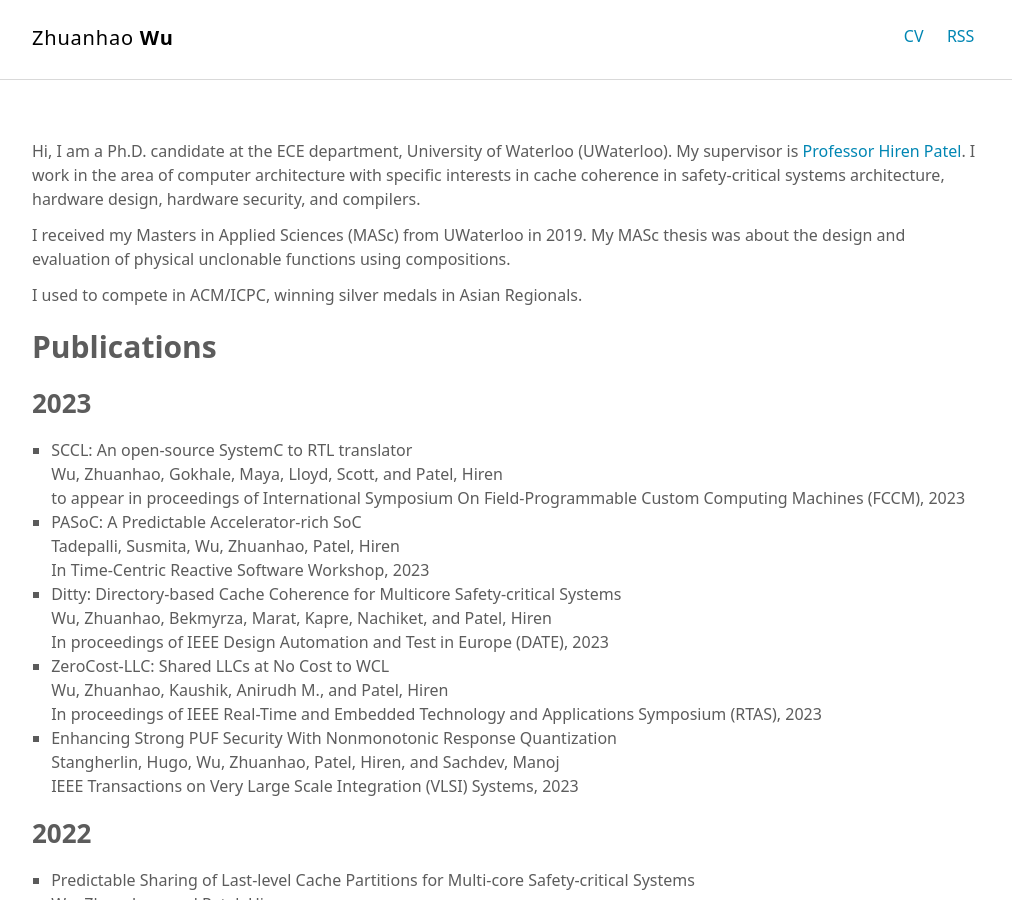
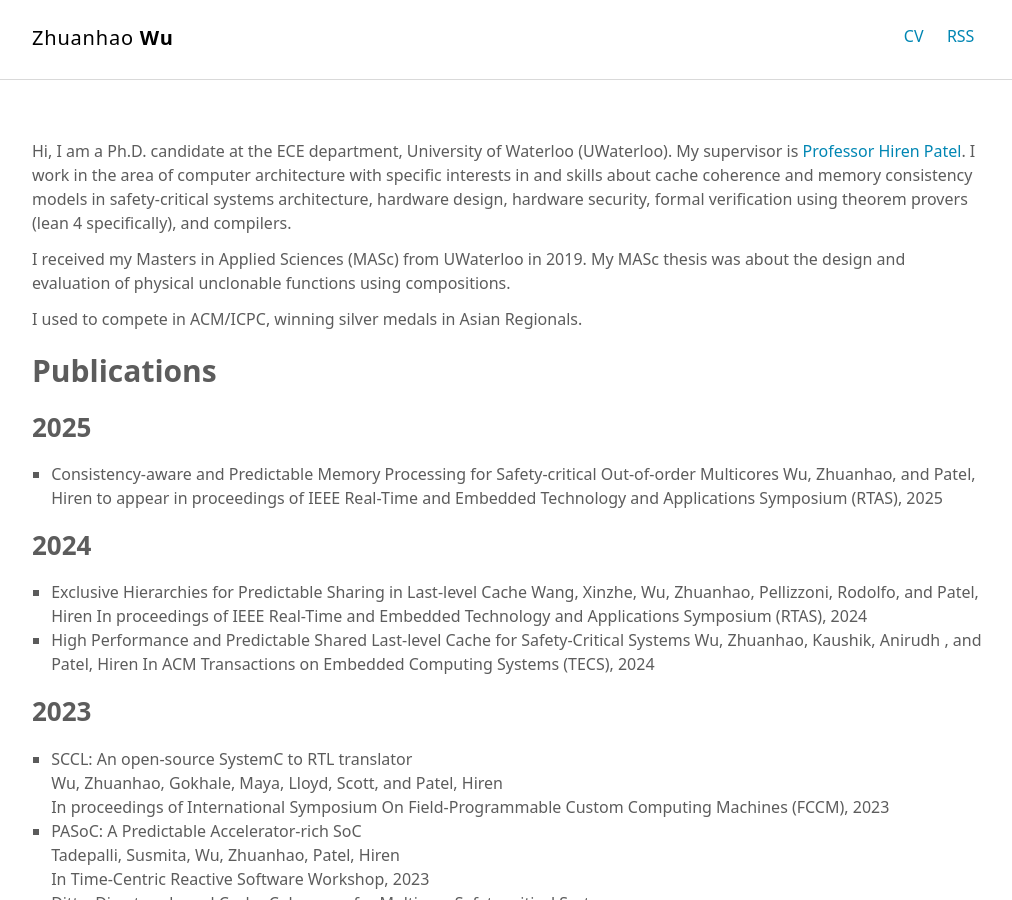
Before and after one commit to zhuanhao-wu/zhuanhao-wu.github.io, a Jekyll site: the page built from about.md, in a window 1280 px wide and 900 px high. Shown: the whole window, without its empty margins (132-1144 px from the left). Built offline with Jekyll 4.4.1, drawn with Linux system fonts in a browser that asks for light colours.

Commit message:
Update about.md

```diff
--- a/about.md
+++ b/about.md
@@ -4,7 +4,7 @@ layout: page
 
 Hi, I am a Ph.D. candidate at the ECE department, University of Waterloo (UWaterloo).
 My supervisor is [Professor Hiren Patel](https://caesr.uwaterloo.ca/).
-I work in the area of computer architecture with specific interests in cache coherence in safety-critical systems architecture, hardware design, hardware security, and compilers.
+I work in the area of computer architecture with specific interests in and skills about cache coherence and memory consistency models in safety-critical systems architecture, hardware design, hardware security, formal verification using theorem provers (lean 4 specifically), and compilers.
 
 I received my Masters in Applied Sciences (MASc) from UWaterloo in 2019. My MASc thesis was about the design and evaluation of physical unclonable functions using compositions.
 
@@ -12,10 +12,23 @@ I used to compete in ACM/ICPC, winning silver medals in Asian Regionals.
 
 # Publications
 
+## 2025
+- Consistency-aware and Predictable Memory Processing for Safety-critical Out-of-order Multicores
+Wu, Zhuanhao, and Patel, Hiren
+to appear in proceedings of IEEE Real-Time and Embedded Technology and Applications Symposium (RTAS), 2025
+
+## 2024
+- Exclusive Hierarchies for Predictable Sharing in Last-level Cache
+Wang, Xinzhe, Wu, Zhuanhao, Pellizzoni, Rodolfo, and Patel, Hiren
+In proceedings of IEEE Real-Time and Embedded Technology and Applications Symposium (RTAS), 2024
+- High Performance and Predictable Shared Last-level Cache for Safety-Critical Systems
+Wu, Zhuanhao, Kaushik, Anirudh , and Patel, Hiren
+In ACM Transactions on Embedded Computing Systems (TECS), 2024
+
 ## 2023
 - SCCL: An open-source SystemC to RTL translator
 Wu, Zhuanhao, Gokhale, Maya, Lloyd, Scott, and Patel, Hiren
-to appear in proceedings of International Symposium On Field-Programmable Custom Computing Machines (FCCM), 2023
+In proceedings of International Symposium On Field-Programmable Custom Computing Machines (FCCM), 2023
 - PASoC: A Predictable Accelerator-rich SoC
 Tadepalli, Susmita, Wu, Zhuanhao, Patel, Hiren
 In Time-Centric Reactive Software Workshop, 2023
```
